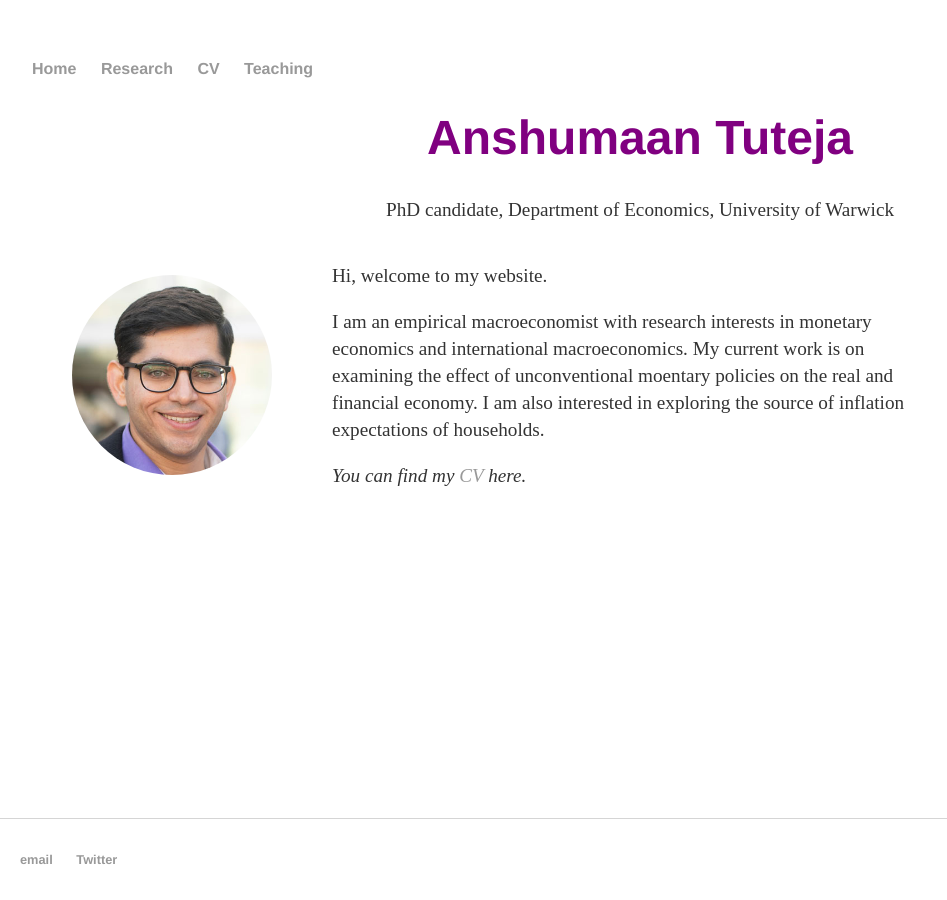
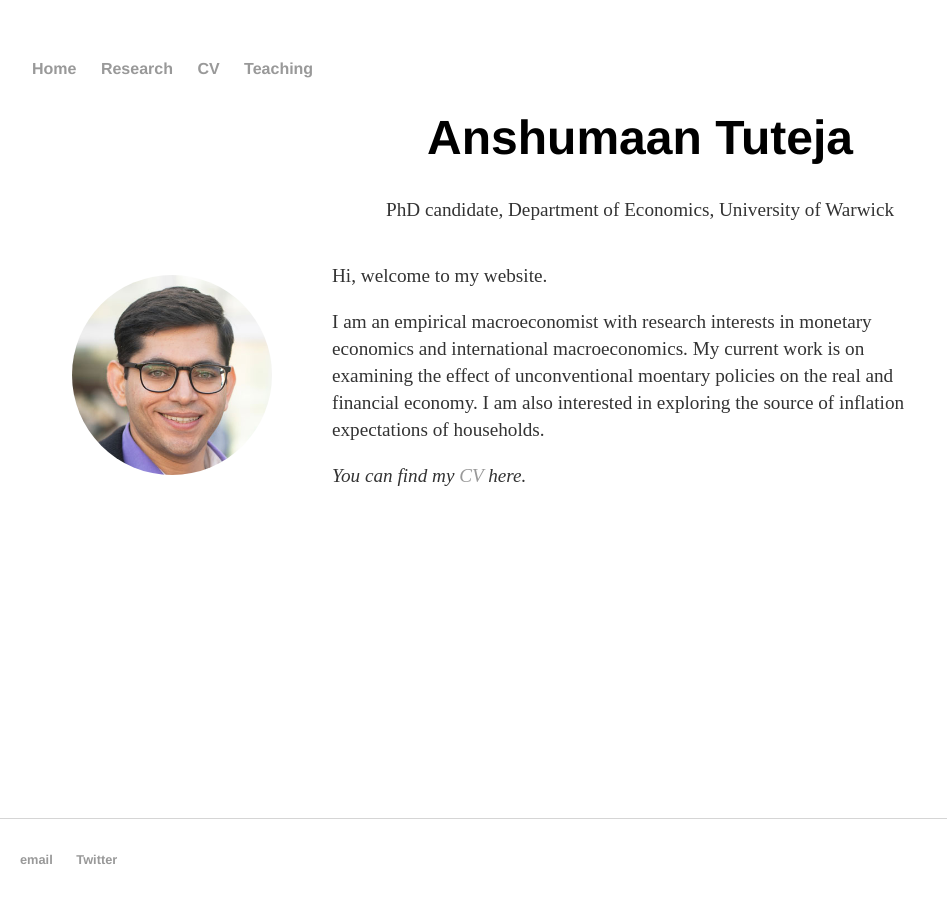
Before and after one commit to anshumaan-tuteja/anshumaan-tuteja.github.io, a Jekyll site: the page built from index.html, in a window 1280 px wide. Shown: the whole page, without its empty margins (0-947 px from the left). Built offline with Jekyll 4.4.1, drawn with Linux system fonts in a browser that asks for light colours.

Commit message:
Update main.css

```diff
--- a/css/main.css
+++ b/css/main.css
@@ -100,7 +100,9 @@ main {
     }
 
       body {
-          color: purple;
+           background-color: color: var(--color-light);;
+          color: var(--color-dark)
+         /* color: purple;  */
       }
 
 .homepageContent img {
```
